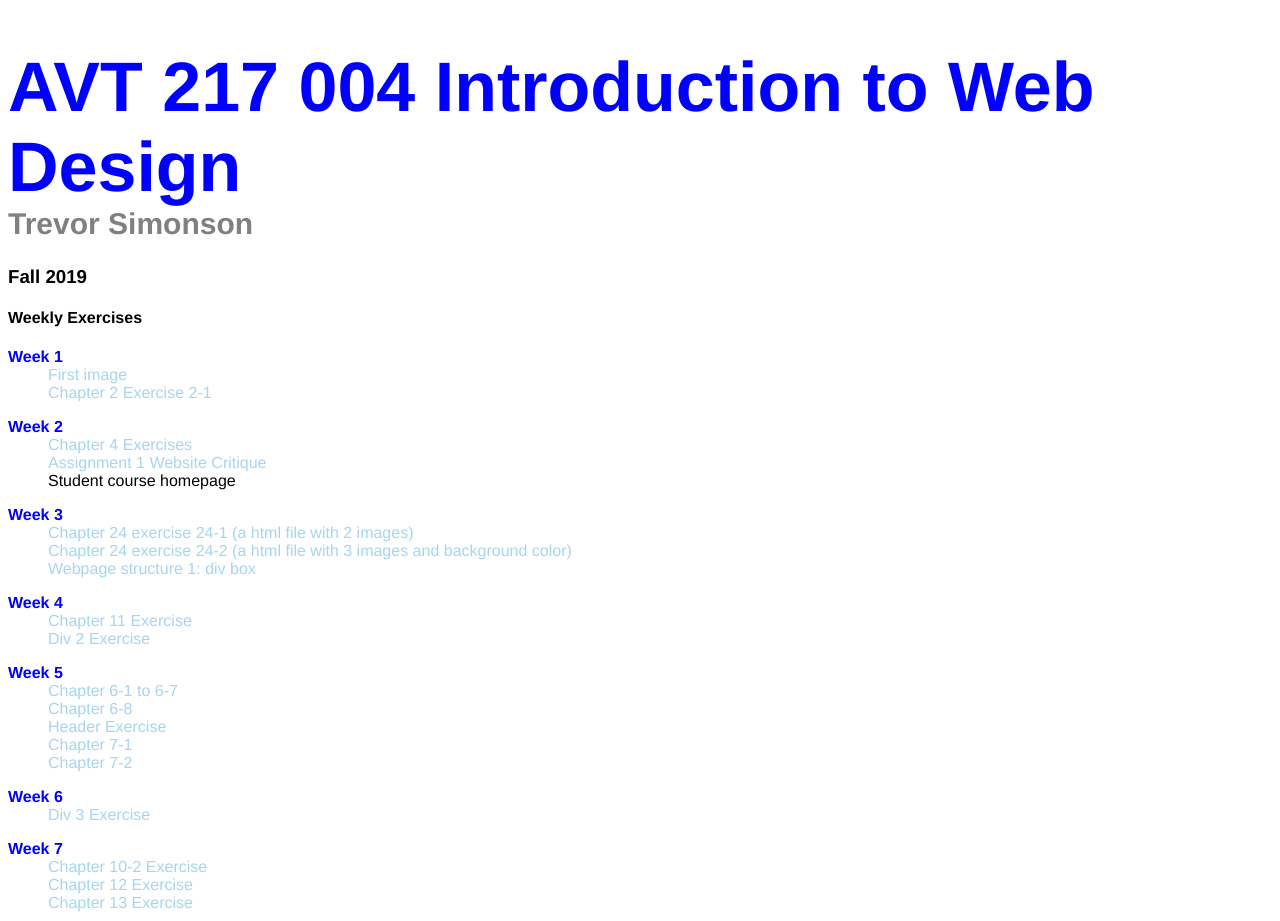
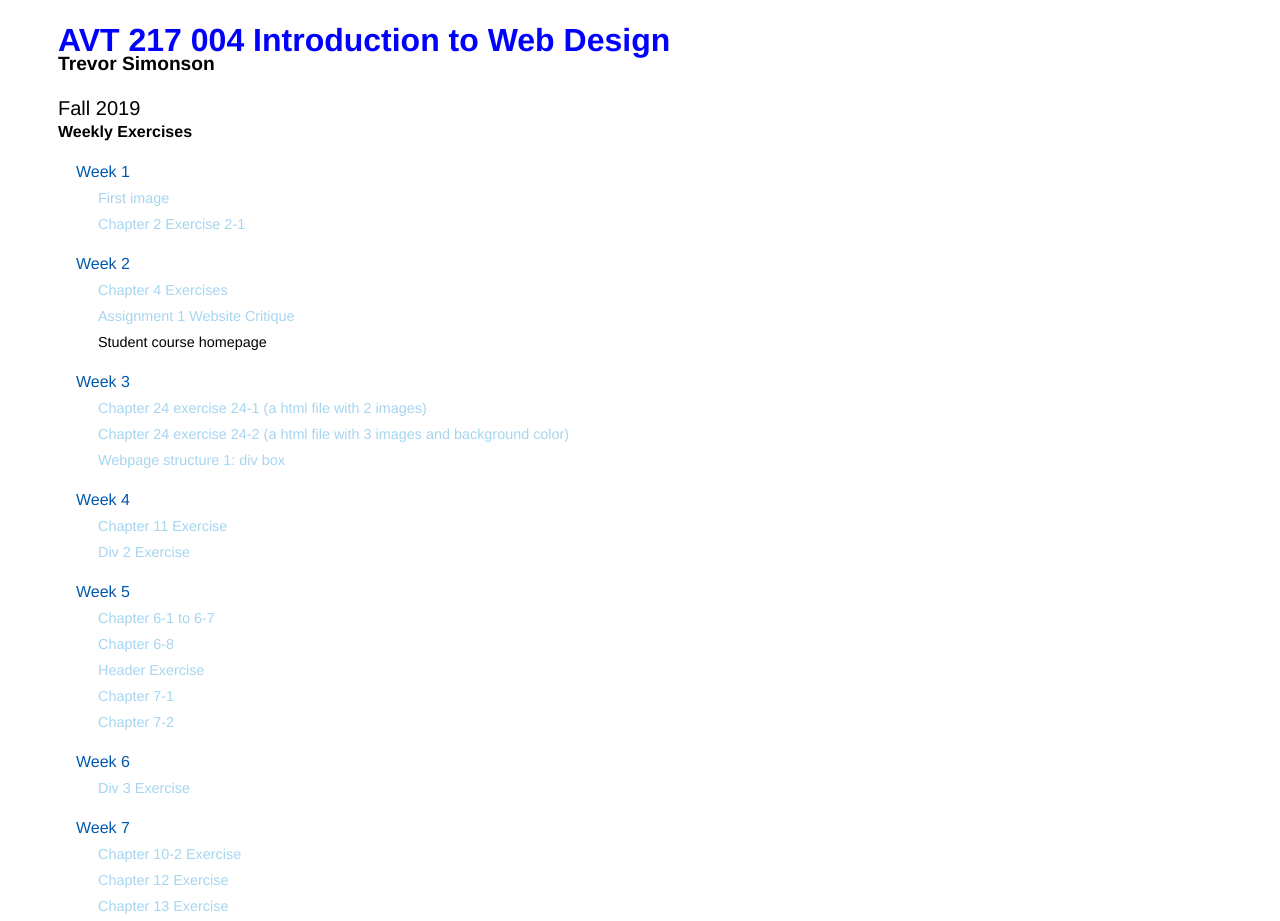
Before and after one commit to tsimonson00/Intro-to-web-design, a plain HTML site: page weekly/index.html in a window 1280 px wide. Shown: the top 921 px of the page. Drawn offline with Linux system fonts and the light colour scheme.

Commit message:
Add files via upload

```diff
--- a/weekly/css/index.css
+++ b/weekly/css/index.css
@@ -1,7 +1,3 @@
-
-dd {
-	color: black;
-}
 a:link {
 	text-decoration: none;
 	color: #A6D5F0;
@@ -18,23 +14,71 @@ a:active {
 	color: #A6F0CE;
 	background: none;
 }
+#wrapper {
+	width: 900px;
+	height: 400px;
+	float: left;
+	margin: 20px 0 0 50px;
+	line-height: 1.5em;
+}
+
+#weekly {
+	width: 500px;
+	float: left;
+	margin-right: 20px;
+	  -moz-column-count: 2;
+	-moz-column-gap: 1em;
+	-webkit-column-count: 2;
+	-webkit-column-gap: 1em;
+	column-count: 2;
+	column-gap: 1em;
+
+}
+
+#projects {
+	width: 320px;
+	float: left;
+	margin-left:40px;
+	margin-top:-38px;
+}
+
+p, h1, h2, h3, h4, dd, dt, dl{
+	font-family: Helvetica;
+	margin-bottom: 0px;
+	padding-bottom: 0px;
+	margin-top: 0px;
+	padding-top: 0px;
+}
+
+h1 {
+	font size: 6em;
+	color:blue;
+}
+
+h2 {
+	font-size: 1.2em;
+	color: black;
+}
+
+h3 {
+	font-size: 1.25em;
+	font-weight: normal;
+	margin-top: 20px;
+}
+
 dt {
-	font-weight:bold;
-	font-family: Helvetica,Arial,Sans Seriff;
+	font-weight: normal;
+	color:#0058AE;
+	margin-left: 18px;
+	margin-top: 8px;
+	padding-top: 8px;
 }
-body {
-	font-family: Helvetica,Arial,Sans Seriff;
+
+
+dd {
+	font-size: .9em;
+	font-weight: normal;
+	margin-left: 40px;
+	margin-top: 1px;
+	padding-top: 1px;
 }
-h1 {
-	color: blue;
-	font-size: 70px;
-	margin-bottom: 0px;
-}
-h2 {
-	margin-top: 0px;
-	color: grey;
-	font-size: 30px;
-}
-dl {
-	color: blue;
-}
```
